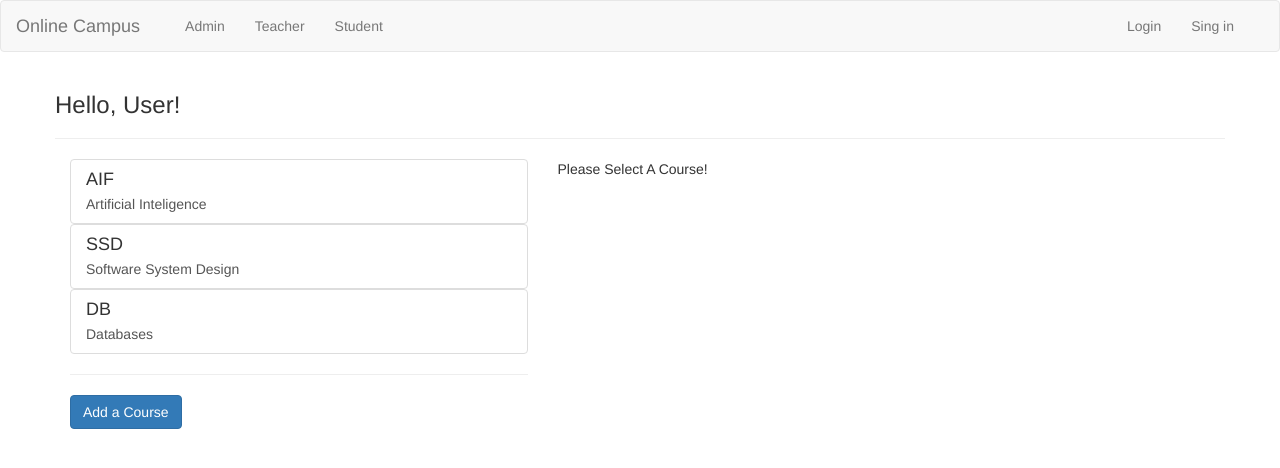
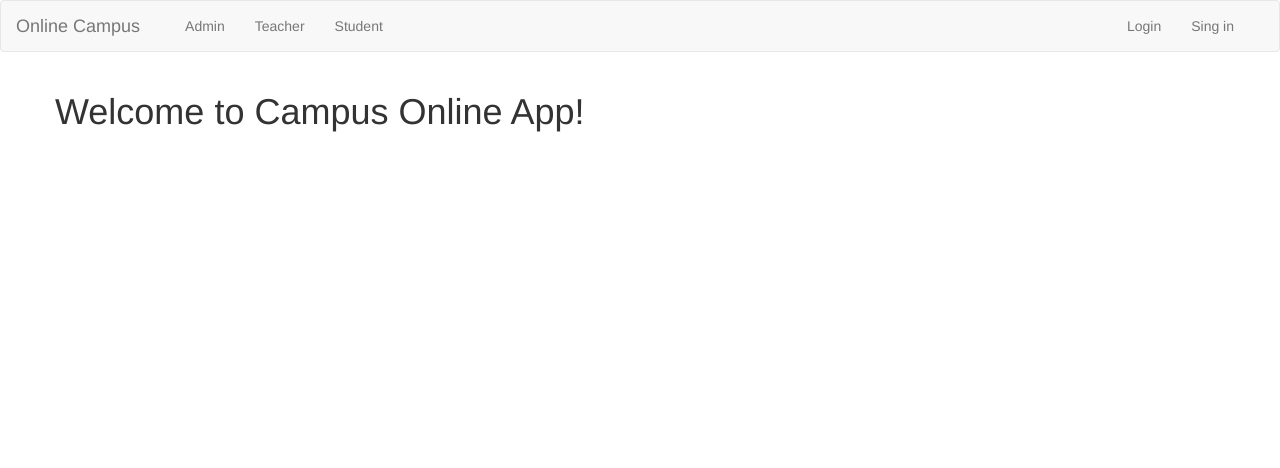
Before and after one commit to dariamuresan/online-campus, an Angular app: page / in a window 1280 px wide. Shown: the top 468 px of the page. Built offline with nearby package versions, Linux system fonts and the light colour scheme.

Commit message:
OC-20 Added Home component

```diff
--- a/src/app/app.component.html
+++ b/src/app/app.component.html
@@ -1,9 +1,16 @@
 <app-header (userSelected)=onNavigation($event)></app-header>
 <div class="container">
   <div class="row">
-    <h3>Hello, User!</h3>
-    <hr>
+    <div class="col-md -12">
+      <app-home *ngIf="loadedUser === 'home'; else userAccount"></app-home>
+    </div>
   </div>
+  <ng-template #userAccount>
+    <div class="row">
+      <h3>Hello, User!</h3>
+      <hr>
+    </div>
+  </ng-template>
   <div class="row">
     <div class="col-md-12">
       <app-student-courses *ngIf="loadedUser === 'student'"></app-student-courses>
--- a/src/app/app.component.ts
+++ b/src/app/app.component.ts
@@ -8,7 +8,7 @@ import { Component } from '@angular/core';
 export class AppComponent {
   title = 'online-campus';
 
-  loadedUser = 'student';
+  loadedUser = 'home';
 
   onNavigation(user : string) {
     this.loadedUser = user;
--- a/src/app/app.module.ts
+++ b/src/app/app.module.ts
@@ -17,6 +17,16 @@ import { AdminCoursesComponent } from './admin-courses/admin-courses.component';
 import { AdminCourseListComponent } from './admin-courses/admin-course-list/admin-course-list.component';
 import { AdminCourseItemComponent } from './admin-courses/admin-course-list/admin-course-item/admin-course-item.component';
 import { AdminCourseEditComponent } from './admin-courses/admin-course-edit/admin-course-edit.component';
+import { RouterModule, Routes } from '@angular/router';
+import { HomeComponent } from './home/home.component';
+
+const appRoutes: Routes = [
+  {path: '', component: HomeComponent},
+  {path: 'student', component: StudentCoursesComponent},
+  {path: 'teacher', component: TeacherCoursesComponent},
+  {path: 'admin', component: AdminCoursesComponent},
+  {path: 'teacher/course-detail', component: TeacherCourseDetailComponent},
+];
 
 @NgModule({
   declarations: [
@@ -34,11 +44,13 @@ import { AdminCourseEditComponent } from './admin-courses/admin-course-edit/admi
     AdminCoursesComponent,
     AdminCourseListComponent,
     AdminCourseItemComponent,
-    AdminCourseEditComponent
+    AdminCourseEditComponent,
+    HomeComponent
   ],
   imports: [
     BrowserModule,
-    AppRoutingModule
+    AppRoutingModule,
+    RouterModule.forRoot(appRoutes)
   ],
   providers: [],
   bootstrap: [AppComponent]
--- a/src/app/header/header.component.html
+++ b/src/app/header/header.component.html
@@ -1,7 +1,7 @@
 <nav class="navbar navbar-default">
     <div class="container-fluid">
         <div class="navbar-header">
-            <a href="#" class="navbar-brand">Online Campus</a>
+            <a href="#" (click)="onSelect('home')" class="navbar-brand">Online Campus</a>
         </div>
 
         <div class="collapse navbar-collapse navbar-left">
--- /dev/null
+++ b/src/app/home/home.component.html
@@ -0,0 +1,5 @@
+<div class="row">
+    <div class="col-md-12">
+        <h1>Welcome to Campus Online App!</h1>
+    </div>
+</div>
--- /dev/null
+++ b/src/app/home/home.component.ts
@@ -0,0 +1,15 @@
+import { Component, OnInit } from '@angular/core';
+
+@Component({
+  selector: 'app-home',
+  templateUrl: './home.component.html',
+  styleUrls: ['./home.component.css']
+})
+export class HomeComponent implements OnInit {
+
+  constructor() { }
+
+  ngOnInit(): void {
+  }
+
+}
--- a/src/app/shared/student.model.ts
+++ b/src/app/shared/student.model.ts
@@ -1,3 +1,11 @@
+import { Course } from "./course.model";
+
 export class Student {
+    courses: Course[] = [];
+
     constructor(public ID: number, public firstName: string, public lastName: string) {};
+
+    getCourses() {
+        return this.courses.slice();
+    }
 }
```
Also changed, not shown: src/app/student-courses/student-courses.service.ts (+10 -0 lines), src/app/home/home.component.css (added).
